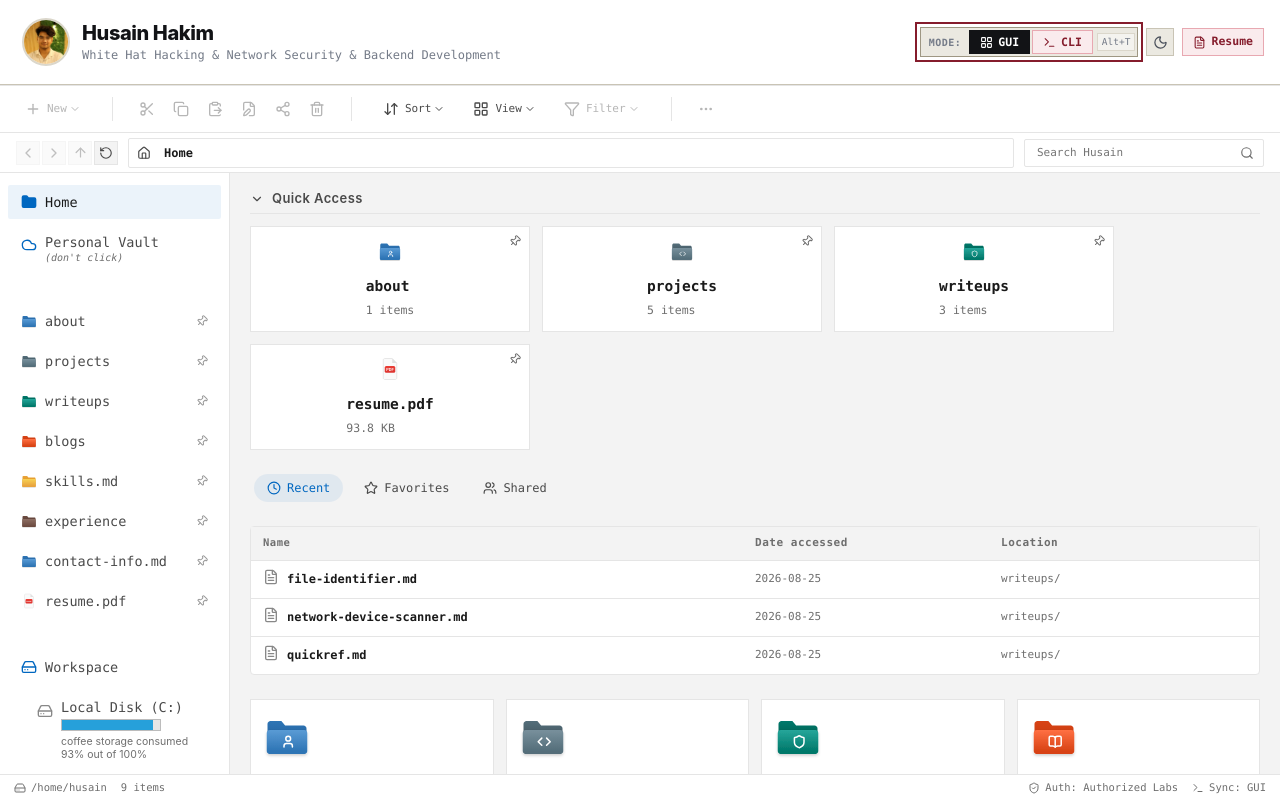
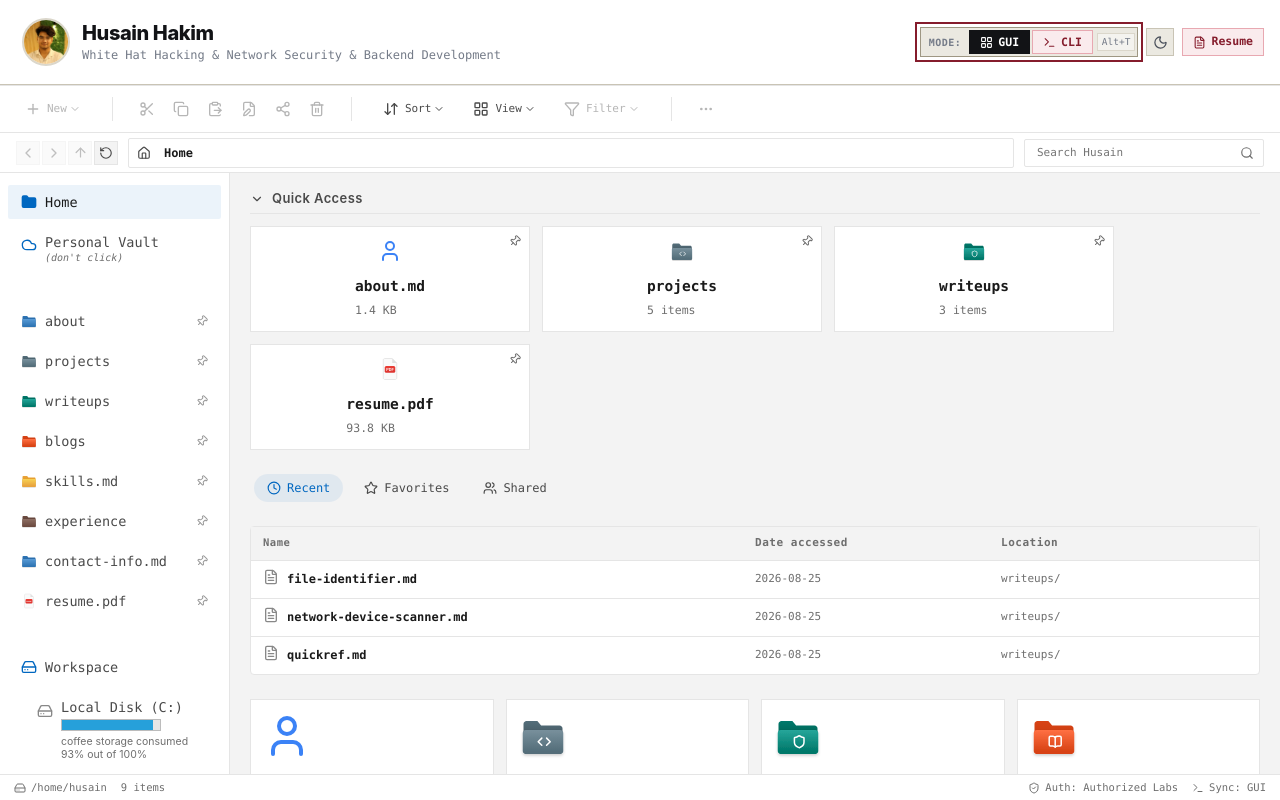
Before and after one commit to husainhakim/Portfolio, a Next.js app: page / in a window 1280 px wide. Built offline with nearby package versions, Linux system fonts and the light colour scheme.

Commit message:
refactor: replace about directory with about.md file and update navigation logic to open file directly

```diff
--- a/src/components/gui/DirectoryGrid.tsx
+++ b/src/components/gui/DirectoryGrid.tsx
@@ -99,7 +99,7 @@ export function DirectoryGrid({ nodes }: DirectoryGridProps) {
 
   if (!isMounted) return null;
 
-  const quickAccessNames = ["about", "projects", "writeups", "resume.pdf"];
+  const quickAccessNames = ["about.md", "projects", "writeups", "resume.pdf"];
   const quickAccessNodes = isRoot && !searchQuery
     ? quickAccessNames.map(name => nodes.find(n => n.name === name)).filter(Boolean) as FSNode[]
     : [];
@@ -159,6 +159,7 @@ export function DirectoryGrid({ nodes }: DirectoryGridProps) {
     }
 
     const file = node as FSFile;
+    if (node.name === "about.md") return <User size={size} className={className} color="#3b82f6" />;
     if (file.fileType === "pdf") return <Win11Pdf size={size} className={className} />;
     if (file.fileType === "contact") return <Mail size={size} className={className} color="var(--accent-primary)" />;
     if (file.fileType === "skills") return <Wrench size={size} className={className} color="#e5a000" />;
@@ -180,6 +181,7 @@ export function DirectoryGrid({ nodes }: DirectoryGridProps) {
     }
 
     const file = node as FSFile;
+    if (node.name === "about.md") return styles.aboutIcon;
     if (file.fileType === "pdf") return styles.pdfIcon;
     if (file.fileType === "project") return styles.projectIcon;
     if (file.fileType === "writeup") return styles.writeupIcon;
--- a/src/components/views/BlogDetailView.tsx
+++ b/src/components/views/BlogDetailView.tsx
@@ -3,6 +3,7 @@
 import React, { useEffect, useState } from "react";
 import ReactMarkdown from "react-markdown";
 import { BlogItem } from "@/data/blogsData";
+import { findNodeByPath, FSFile } from "@/data/filesystemData";
 import { useFilesystem } from "@/context/FilesystemContext";
 import {
   Calendar,
@@ -19,7 +20,7 @@ interface BlogDetailViewProps {
 }
 
 export function BlogDetailView({ blog }: BlogDetailViewProps) {
-  const { navigate } = useFilesystem();
+  const { navigate, openFile } = useFilesystem();
   const [scrollProgress, setScrollProgress] = useState(0);
 
   // Dynamic read time calculation
@@ -123,7 +124,12 @@ export function BlogDetailView({ blog }: BlogDetailViewProps) {
             </div>
             <button
               className={styles.primaryActionButton}
-              onClick={() => navigate("/home/husain/about")}
+              onClick={() => {
+                const aboutNode = findNodeByPath("/home/husain/about.md");
+                if (aboutNode && aboutNode.type === "file") {
+                  openFile(aboutNode as FSFile);
+                }
+              }}
             >
               <User size={14} />
               <span>View Profile</span>
--- a/src/data/filesystemData.ts
+++ b/src/data/filesystemData.ts
@@ -81,31 +81,20 @@ export const VIRTUAL_FS: FSDirectory = {
       ],
     },
 
-    // 📁 about/
+    // 📄 about.md
     {
-      id: "about-dir",
-      name: "about",
-      path: "/home/husain/about",
-      type: "directory",
-      permissions: "drwxr-xr-x",
+      id: "about-file",
+      name: "about.md",
+      path: "/home/husain/about.md",
+      type: "file",
+      fileType: "markdown",
+      permissions: "-rw-r--r--",
       owner: "husain",
       group: "staff",
-      updatedAt: "2025-02-18",
+      size: 1420,
+      updatedAt: "2026-08-23",
       description: "Personal background, education, and technical mindset",
-      children: [
-        {
-          id: "about-profile",
-          name: "profile.md",
-          path: "/home/husain/about/profile.md",
-          type: "file",
-          fileType: "markdown",
-          permissions: "-rw-r--r--",
-          owner: "husain",
-          group: "staff",
-          size: 1420,
-          updatedAt: "2026-08-23",
-          description: "Who I am, focus areas, and offensive security interests",
-          content: `# Husain Hakim
+      content: `# Husain Hakim
 **Cybersecurity Student | Offensive Security & Tool Development**
 
 Dedicated to ethical hacking, offensive security, and technical systems research. I specialize in bridging the gap between low-level systems programming and modern application security.
@@ -125,9 +114,6 @@ Dedicated to ethical hacking, offensive security, and technical systems research
 
 ## Current Focus
 Currently focused on building bespoke security tools (like CYBER // SONAR and File Type Identifiers) that don't rely on existing frameworks, emphasizing zero-dependency architectures and deep-dive technical postmortems to truly understand the underlying protocols.`,
-        },
-
-      ],
     },
 
     // 📁 projects/
```
